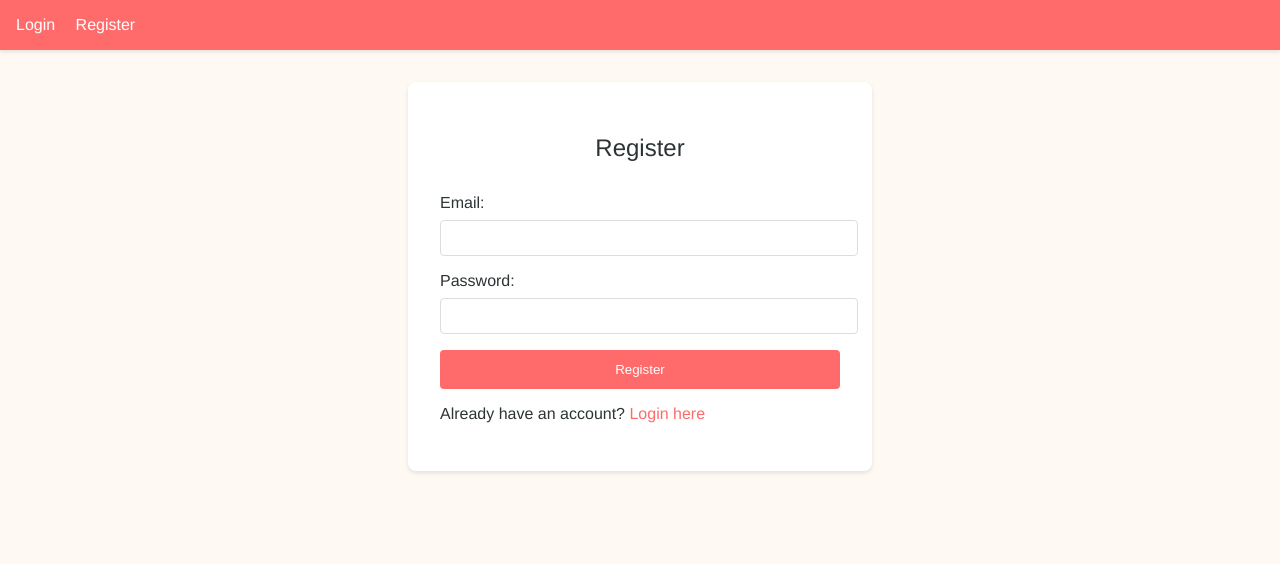
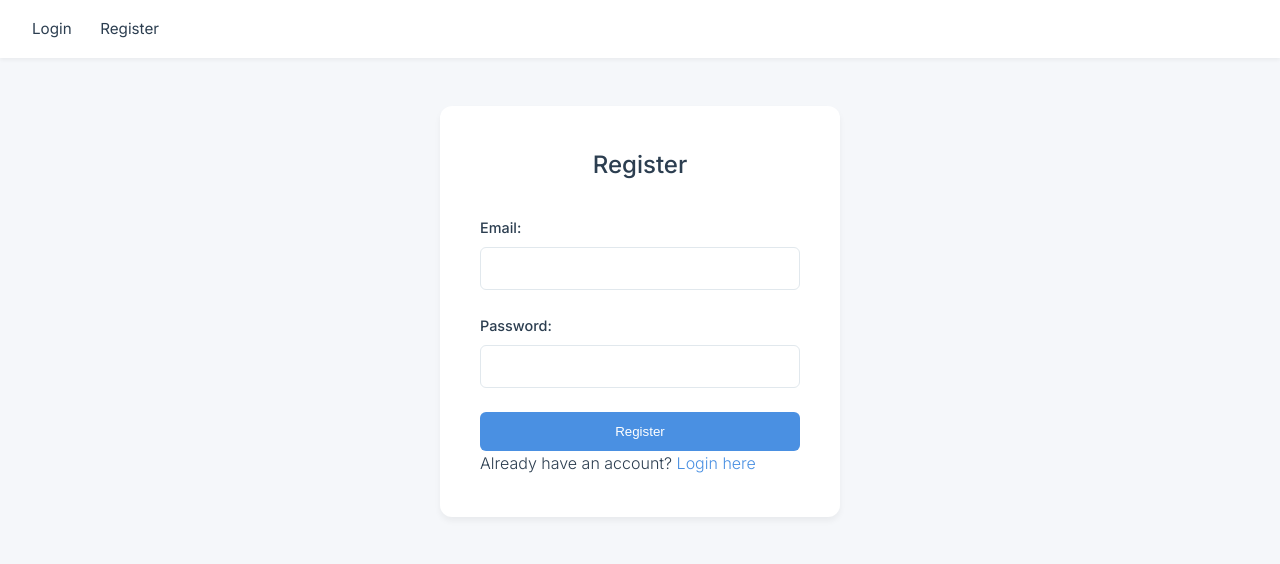
Before and after one commit to baluev/new_acc, a Flask app: page /register in a window 1280 px wide. Shown: the top 564 px of the page. Run offline with Flask 3, Linux system fonts and the light colour scheme.

Commit message:
Update .gitignore, style.css and base template

```diff
--- a/static/css/style.css
+++ b/static/css/style.css
@@ -1,63 +1,89 @@
 :root {
-    --primary-color: #FF6B6B;
-    --secondary-color: #4ECDC4;
-    --background-color: #FFF9F4;
-    --text-color: #2D3436;
-    --error-color: #FF7675;
+    --primary-color: #4A90E2;    /* Soft blue */
+    --secondary-color: #67B279;  /* Soft green */
+    --background-color: #F5F7FA; /* Light gray-blue */
+    --text-color: #2C3E50;      /* Dark blue-gray */
+    --error-color: #E74C3C;     /* Soft red for errors */
+    --border-color: #E1E8ED;    /* Light gray for borders */
+    --hover-color: #357ABD;     /* Darker blue for hover states */
+}
+
+/* Reset and Base Styles */
+* {
+    box-sizing: border-box;
+    margin: 0;
+    padding: 0;
 }
 
 body {
-    font-family: 'Helvetica Neue', Arial, sans-serif;
+    font-family: 'Inter', 'Helvetica Neue', Arial, sans-serif;
     font-weight: 300;
-    margin: 0;
-    padding: 0;
+    line-height: 1.6;
     background-color: var(--background-color);
     color: var(--text-color);
 }
 
+/* Navigation */
 nav {
-    background-color: var(--primary-color);
-    padding: 1rem;
-    box-shadow: 0 2px 4px rgba(0, 0, 0, 0.1);
+    background-color: white;
+    padding: 1rem 2rem;
+    box-shadow: 0 2px 4px rgba(0, 0, 0, 0.05);
+    position: sticky;
+    top: 0;
+    z-index: 1000;
 }
 
 nav a {
-    color: white;
+    color: var(--text-color);
     text-decoration: none;
-    margin-right: 1rem;
-    font-weight: 300;
+    margin-right: 1.5rem;
+    font-weight: 400;
+    font-size: 0.95rem;
+    transition: color 0.2s ease;
 }
 
 nav a:hover {
-    text-decoration: underline;
+    color: var(--primary-color);
+    text-decoration: none;
 }
 
+/* Authentication Container */
 .auth-container {
     max-width: 400px;
-    margin: 2rem auto;
-    padding: 2rem;
+    margin: 3rem auto;
+    padding: 2.5rem;
     background-color: white;
-    border-radius: 8px;
-    box-shadow: 0 2px 4px rgba(0, 0, 0, 0.1);
+    border-radius: 12px;
+    box-shadow: 0 4px 6px rgba(0, 0, 0, 0.05);
 }
 
+/* Form Elements */
 .form-group {
-    margin-bottom: 1rem;
+    margin-bottom: 1.5rem;
 }
 
 label {
     display: block;
     margin-bottom: 0.5rem;
     color: var(--text-color);
+    font-weight: 500;
+    font-size: 0.9rem;
 }
 
 input {
     width: 100%;
-    padding: 0.5rem;
-    border: 1px solid #ddd;
-    border-radius: 4px;
-    font-size: 1rem;
-    font-weight: 300;
+    padding: 0.75rem;
+    border: 1px solid var(--border-color);
+    border-radius: 6px;
+    font-size: 0.95rem;
+    font-weight: 400;
+    transition: border-color 0.2s ease;
+}
+
+input:focus {
+    outline: none;
+    border-color: var(--primary-color);
+    box-shadow: 0 0 0 2px rgba(74, 144, 226, 0.1);
 }
 
 button {
@@ -65,37 +91,62 @@ button {
     color: white;
     border: none;
     padding: 0.75rem 1.5rem;
-    border-radius: 4px;
+    border-radius: 6px;
     cursor: pointer;
-    font-weight: 300;
+    font-weight: 500;
     width: 100%;
+    transition: background-color 0.2s ease;
 }
 
 button:hover {
-    opacity: 0.9;
+    background-color: var(--hover-color);
 }
 
+/* Messages */
 .flash-message {
     background-color: var(--error-color);
     color: white;
     padding: 1rem;
-    margin: 1rem 0;
-    border-radius: 4px;
+    margin: 1rem auto;
+    border-radius: 6px;
+    text-align: center;
+    max-width: 400px;
+    font-size: 0.9rem;
+}
+
+/* Links */
+a {
+    color: var(--primary-color);
+    text-decoration: none;
+    transition: color 0.2s ease;
+}
+
+a:hover {
+    color: var(--hover-color);
+}
+
+/* Typography */
+h2 {
+    color: var(--text-color);
+    font-weight: 500;
+    text-align: center;
+    margin-bottom: 2rem;
+    font-size: 1.5rem;
+}
+
+/* Helper Classes */
+.text-center {
     text-align: center;
 }
 
-a {
-    color: var(--primary-color);
-    text-decoration: none;
+.mt-3 {
+    margin-top: 1.5rem;
 }
 
-a:hover {
-    text-decoration: underline;
+/* Form Footer */
+.form-footer {
+    margin-top: 1.5rem;
+    text-align: center;
+    font-size: 0.9rem;
+    color: #666;
 }
-
-h2 {
-    color: var(--text-color);
-    font-weight: 300;
-    text-align: center;
-    margin-bottom: 2rem;
-}
--- a/templates/base.html
+++ b/templates/base.html
@@ -4,6 +4,9 @@
     <meta charset="UTF-8">
     <meta name="viewport" content="width=device-width, initial-scale=1.0">
     <title>Company Finance</title>
+    <link rel="preconnect" href="https://fonts.googleapis.com">
+    <link rel="preconnect" href="https://fonts.gstatic.com" crossorigin>
+    <link href="https://fonts.googleapis.com/css2?family=Inter:wght@300;400;500;600&display=swap" rel="stylesheet">
     <link rel="stylesheet" href="{{ url_for('static', filename='css/style.css') }}">
 </head>
 <body>
```
Also changed, not shown: 1 other file.
